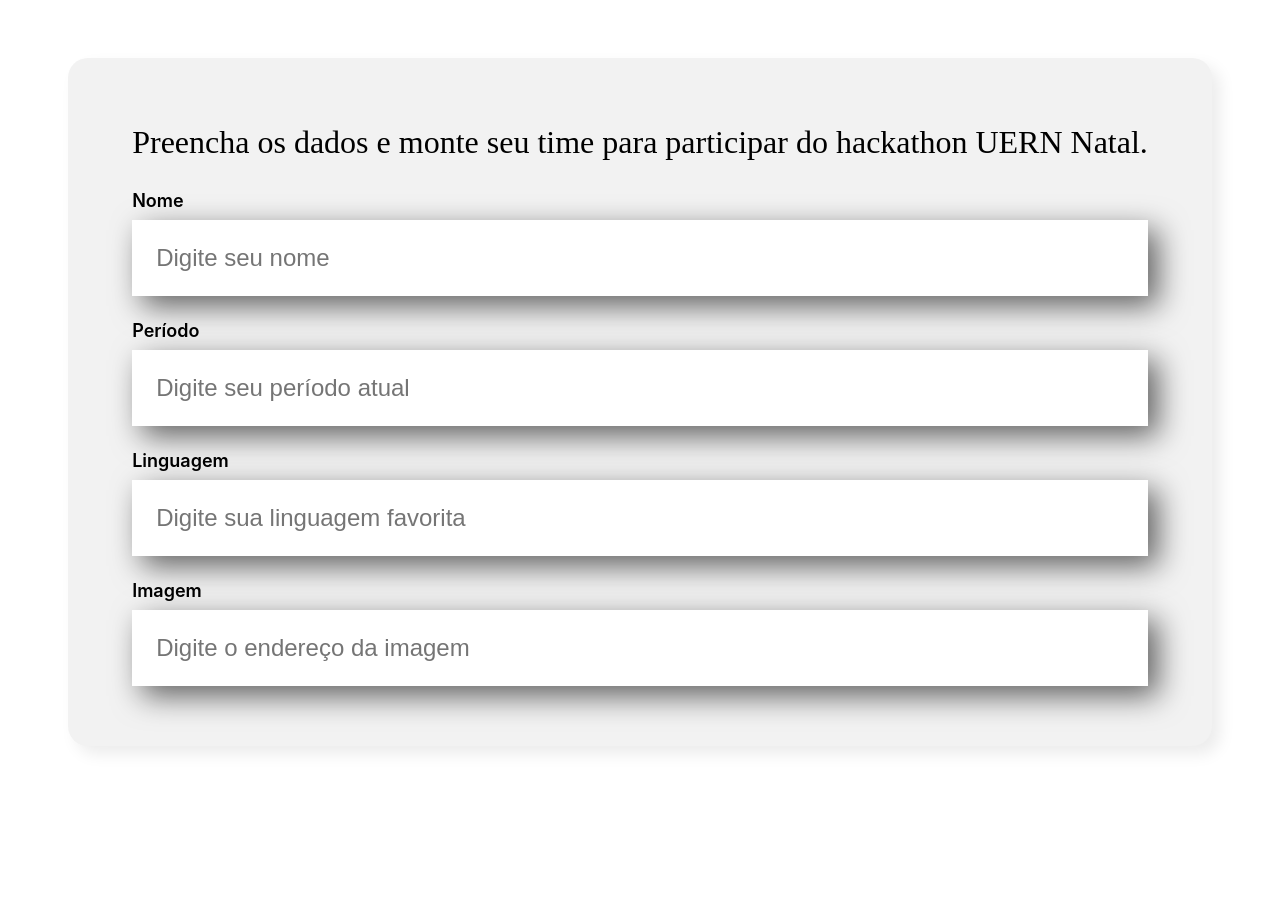
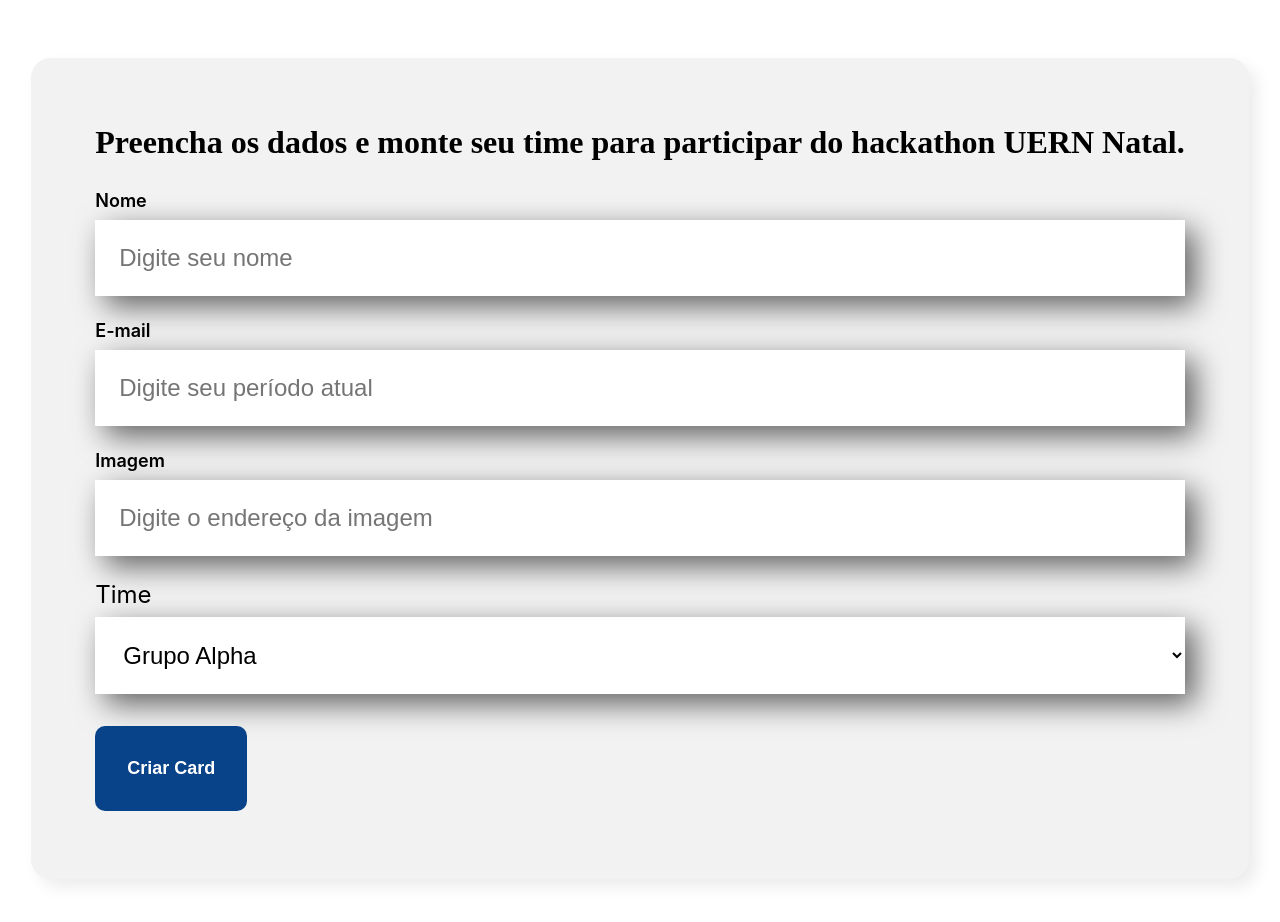
Before and after one commit to caduce3/react-primeiro-projeto, a React (Create React App) app in the folder organo/: page / in a window 1280 px wide. Shown: the part 480-1402 px from the top of the page. Before the commit the page ends 1306 px from the top, so only its background shows below. Built offline with nearby package versions, Linux system fonts and the light colour scheme.

Commit message:
Ajustando cor do banner, criando componente de lista suspensa (select), criando componente botão, trabalhando com props.children no botão, utilizando map no item da lista de times

```diff
--- a/organo/src/componentes/Banner/Banner.css
+++ b/organo/src/componentes/Banner/Banner.css
@@ -1,5 +1,5 @@
 .banner {
-    background-color: #2F377F;
+    background-color: #084288;
     text-align: center;
 }
 
--- a/organo/src/componentes/Banner/Banner.js
+++ b/organo/src/componentes/Banner/Banner.js
@@ -3,7 +3,7 @@
 export const Banner = () => {
     return (
         <header className="banner">
-            <img src="imagens/haka.png" alt="Banner principal da página"/>
+            <img src="imagens/natal.png" alt="Banner principal da página"/>
         </header>
     )
 }
--- /dev/null
+++ b/organo/src/componentes/Botao/Botao.css
@@ -0,0 +1,15 @@
+.botao {
+    background-color: #084288;
+    border-radius: 10px;
+    font-weight: 700;
+    font-size: 18px;
+    padding: 32px;
+    border: none;
+    cursor: pointer;
+    color: #FFF;
+    margin: 32px 0;
+}
+
+.botao:hover {
+    color: #95FFD4;
+}
--- /dev/null
+++ b/organo/src/componentes/Botao/index.js
@@ -0,0 +1,11 @@
+import "./Botao.css"
+
+const Botao = (props) => {
+    return(
+        <button className="botao">
+            {props.children}
+        </button>
+    )
+}
+
+export default Botao
--- a/organo/src/componentes/Formulario/Formulario.css
+++ b/organo/src/componentes/Formulario/Formulario.css
@@ -15,7 +15,8 @@
 .form form h2 {
     font-family: 'Prata';
     font-style: normal;
-    font-weight: 400;
+    font-weight: bold;
     font-size: 32px;
     line-height: 43px;
+    text-align: center;
 }
--- a/organo/src/componentes/Formulario/index.js
+++ b/organo/src/componentes/Formulario/index.js
@@ -1,16 +1,35 @@
+import Botao from '../Botao'
 import CampoTexto from '../CampoTexto'
+import ListaSuspensa from '../ListaSuspensa'
 import './Formulario.css'
 
 
 const Formulario = () => {
+
+    const times = [
+        'Grupo Alpha',
+        'Fênix',
+        'Tech Ninjas',
+        'Team Progammer',
+        'NASA',
+        'Digital Divas',
+        'Submarine',
+        'The Warrios',
+        'Alcateia',
+        'Grupo Ômega'
+    ]
+
     return (
         <section className="form">
             <form>
                 <h2>Preencha os dados e monte seu time para participar do hackathon UERN Natal.</h2>
                 <CampoTexto label="Nome" placeholder="Digite seu nome" />
-                <CampoTexto label="Período" placeholder="Digite seu período atual" />
-                <CampoTexto label="Linguagem" placeholder="Digite sua linguagem favorita" />
+                <CampoTexto label="E-mail" placeholder="Digite seu período atual" />
                 <CampoTexto label="Imagem" placeholder="Digite o endereço da imagem" />
+                <ListaSuspensa label="Time" itens={times}/>
+                <Botao>
+                    Criar Card
+                </Botao>
             </form>
         </section>
     )
--- /dev/null
+++ b/organo/src/componentes/ListaSuspensa/ListaSuspensa.css
@@ -0,0 +1,15 @@
+.lista-suspensa label{
+    display: block;
+    margin-bottom: 8px;
+    font-size: 24px;
+}
+
+.lista-suspensa select {
+    background-color: #ffffff;
+    box-shadow: 10px 10px 30px rgba(0, 0, 0, 0.6);
+    width: 100%;
+    border: none;
+    font-size: 24px;
+    padding: 24px;
+    box-sizing: border-box;
+}
--- /dev/null
+++ b/organo/src/componentes/ListaSuspensa/index.js
@@ -0,0 +1,18 @@
+import './ListaSuspensa.css'
+
+const ListaSuspensa = (props) => {
+    return(
+        <div className="lista-suspensa">
+            <label>
+                {props.label}
+            </label>
+            <select>
+                {props.itens.map(item => {
+                    return <option key={item}>{item}</option>  //para cada item que recebo, retorno uma option
+                })}
+            </select>
+        </div>
+    )
+}
+
+export default ListaSuspensa
```
Also changed, not shown: organo/public/imagens/haka.png (deleted), organo/public/imagens/natal.png (added).
